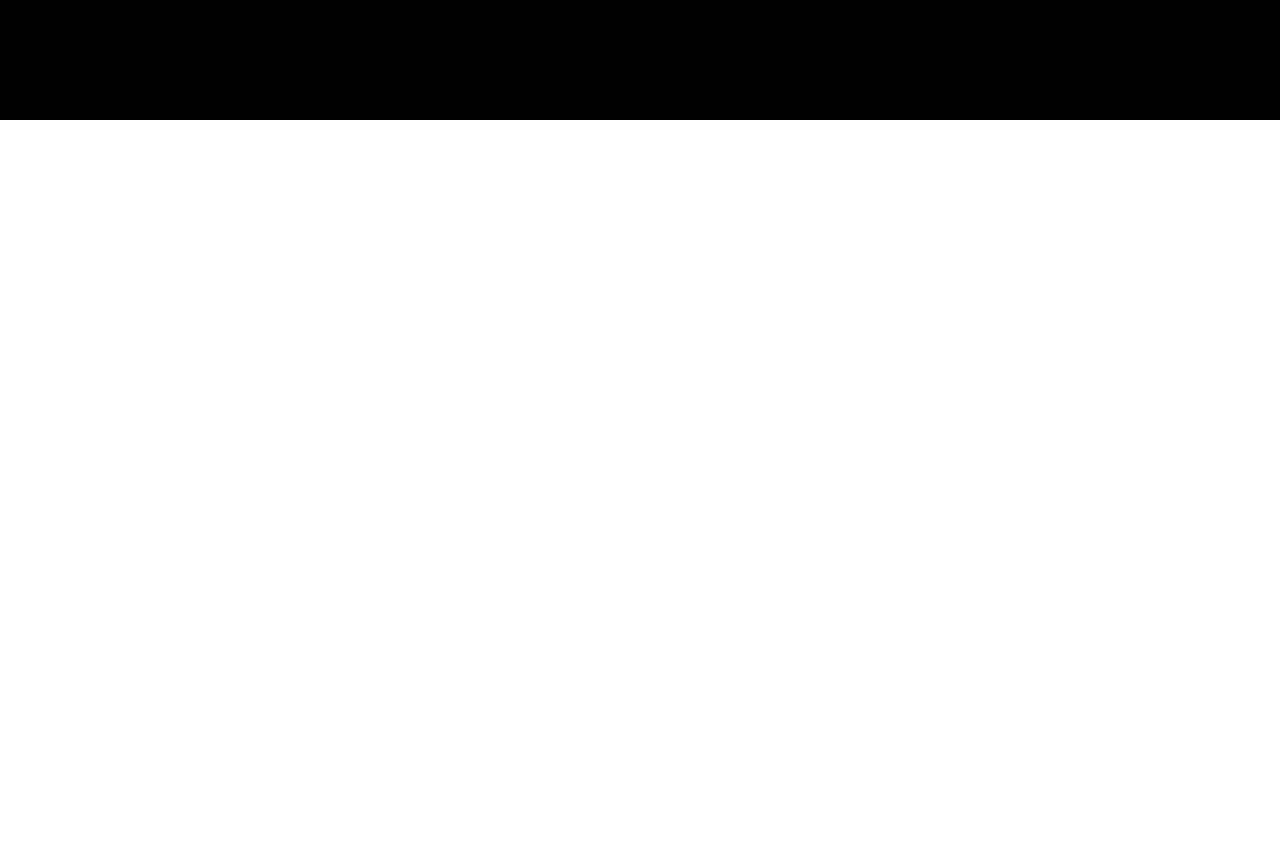
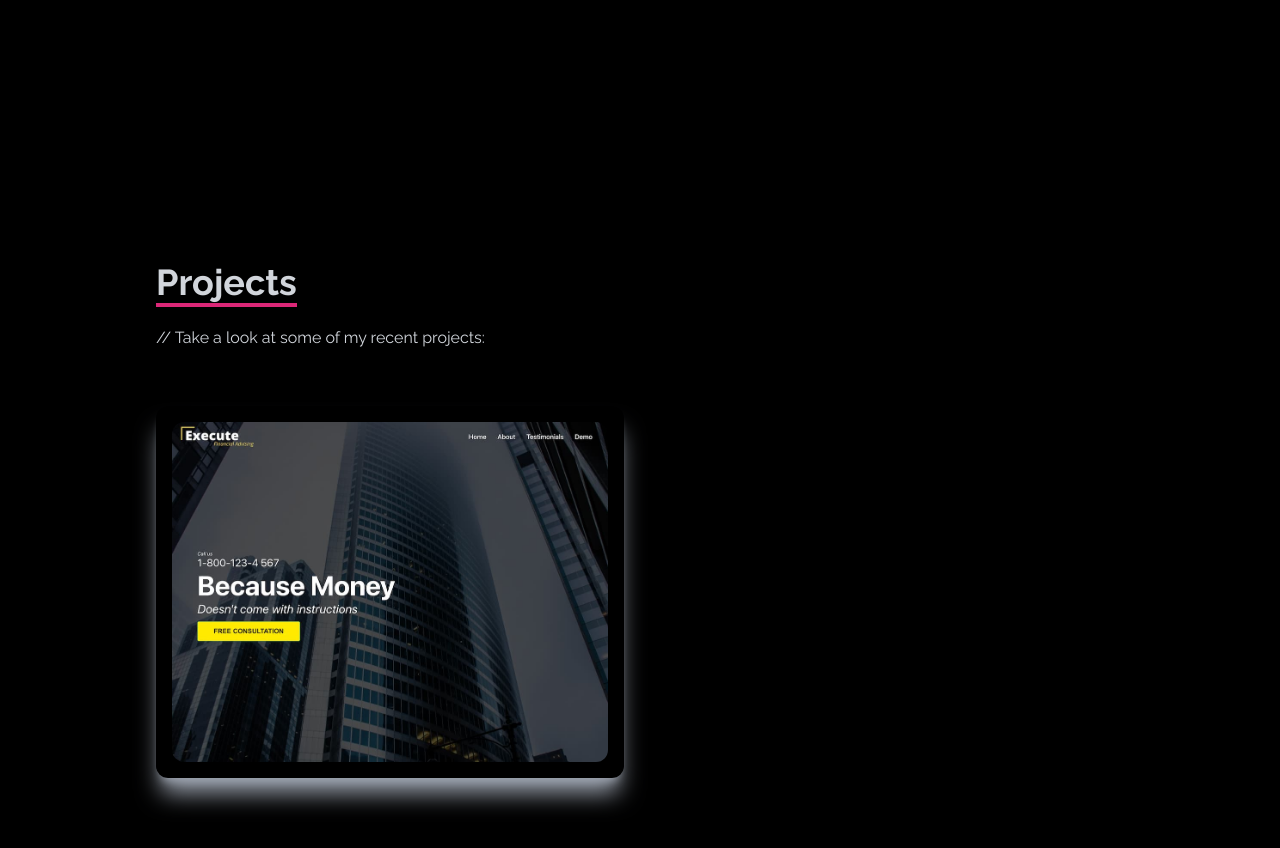
Before and after one commit to sdjhen/sdjhen-portfolio, a React (Vite) app: page / in a window 1280 px wide. Shown: the part 2280-3128 px from the top of the page. Before the commit the page ends 2400 px from the top, so only its background shows below. Built offline with nearby package versions, Linux system fonts and the light colour scheme; a web font is replaced by a local one.

Commit message:
added project card to portfolio

```diff
--- a/src/components/Projects.jsx
+++ b/src/components/Projects.jsx
@@ -5,7 +5,30 @@ import Firebase from '../assets/firebase.png'
 
 const Projects = () => {
   return (
-   <div></div>
+    <div name='projects' className='w-full md:h-screen text-gray-300 bg-[#000]'>
+        <div className='max-w-[1000px] mx-auto p-4 flex flex-col justify-center w-full h-full'>
+            <div className='pb-8'>
+                <p className='text-4xl font-bold inline border-b-4 border-pink-600 text-gray-300'>Projects</p>
+                <p className='py-6'>// Take a look at some of my recent projects:</p>
+            </div>
+
+            {/* Grid Container */}
+            <div className='grid md:grid-cols-2 gap-8'>
+
+            <div className='relative flex items-center justify-center h-auto w-full shadow-xl shadow-gray-400 rounded-xl p-4 group hover:bg-gradient-to-r from-[#5651e5] to-[#709dff]'>
+                <img className='rounded-xl group-hover:opacity-10' src={WorkImg} alt="Project image" />
+                <div className='hidden group-hover:block absolute top-[50%] left-[50%] translate-x-[-50%] translate-y-[-50%]'>
+                    <h3 className='text-2xl text-white tracking-wider text-center'>Placeholder Project</h3>
+                    <p className='pb-4 pt-2 text-white text-center'>Vanilla JS</p>
+                </div>
+            </div>
+
+            </div>
+            {/* End of grid Container */}
+
+
+        </div>
+    </div>
   )
 }
 
```
